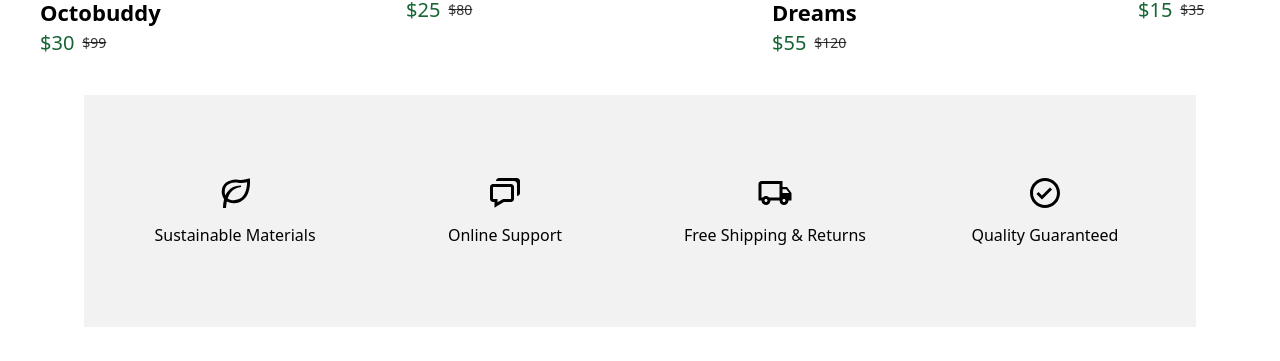
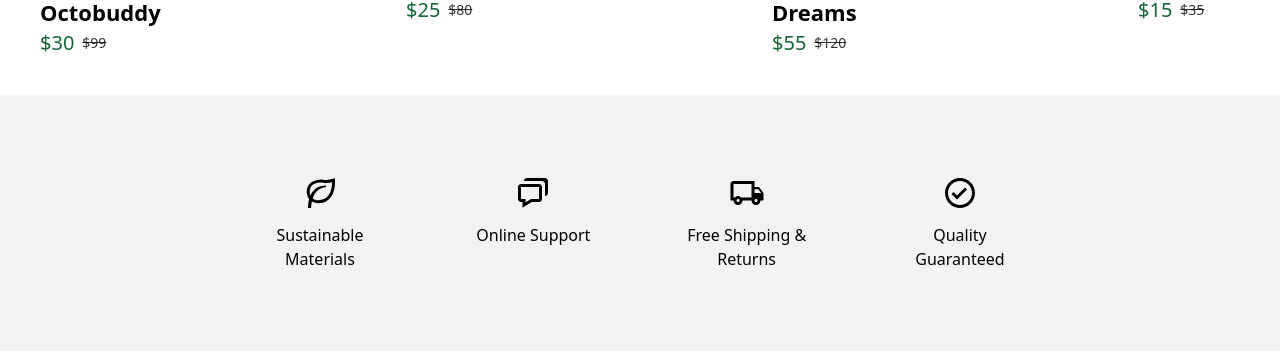
Before and after one commit to chaedoesntcode/boho-kids, a Next.js app: page / in a window 1280 px wide. Shown: the part 1106-1467 px from the top of the page. Built offline with nearby package versions, Linux system fonts and the light colour scheme.

Commit message:
style(benefits): Adjust css

```diff
--- a/app/components/Benefits.jsx
+++ b/app/components/Benefits.jsx
@@ -5,8 +5,8 @@ import { BiLeaf, BiChat, BiCheckCircle } from "react-icons/bi";
 const Benefits = () => {
   return (
     // START: Benefits //
-    <section className="py-10 bg-lightGray">
-      <div className="grid grid-cols-2 px-5 md:grid-cols-4 md:gap-2">
+    <section className="py-10 bg-lightGray w-full ">
+      <div className="w-full lg:w-2/3 mx-auto grid grid-cols-2 md:grid-cols-4">
         <div className="benefits-grid-item">
           <BiLeaf className="text-4xl mb-3" />
           <p>Sustainable Materials</p>
--- a/app/page.js
+++ b/app/page.js
@@ -15,6 +15,8 @@ export default function Home() {
       <Carousel id={"decor"} title={'Shop Decor'} subtitle={'Let your creativity soar with us.'} items={decorCarousel}/>
       <Benefits />
       <Carousel id={"furniture"} title={'Shop Furniture'} subtitle={'Perfect pieces for playtime and rest.'} items={furnitureCarousel}/>
+
+      {/* footer */}
     </main>
   );
 }
```
